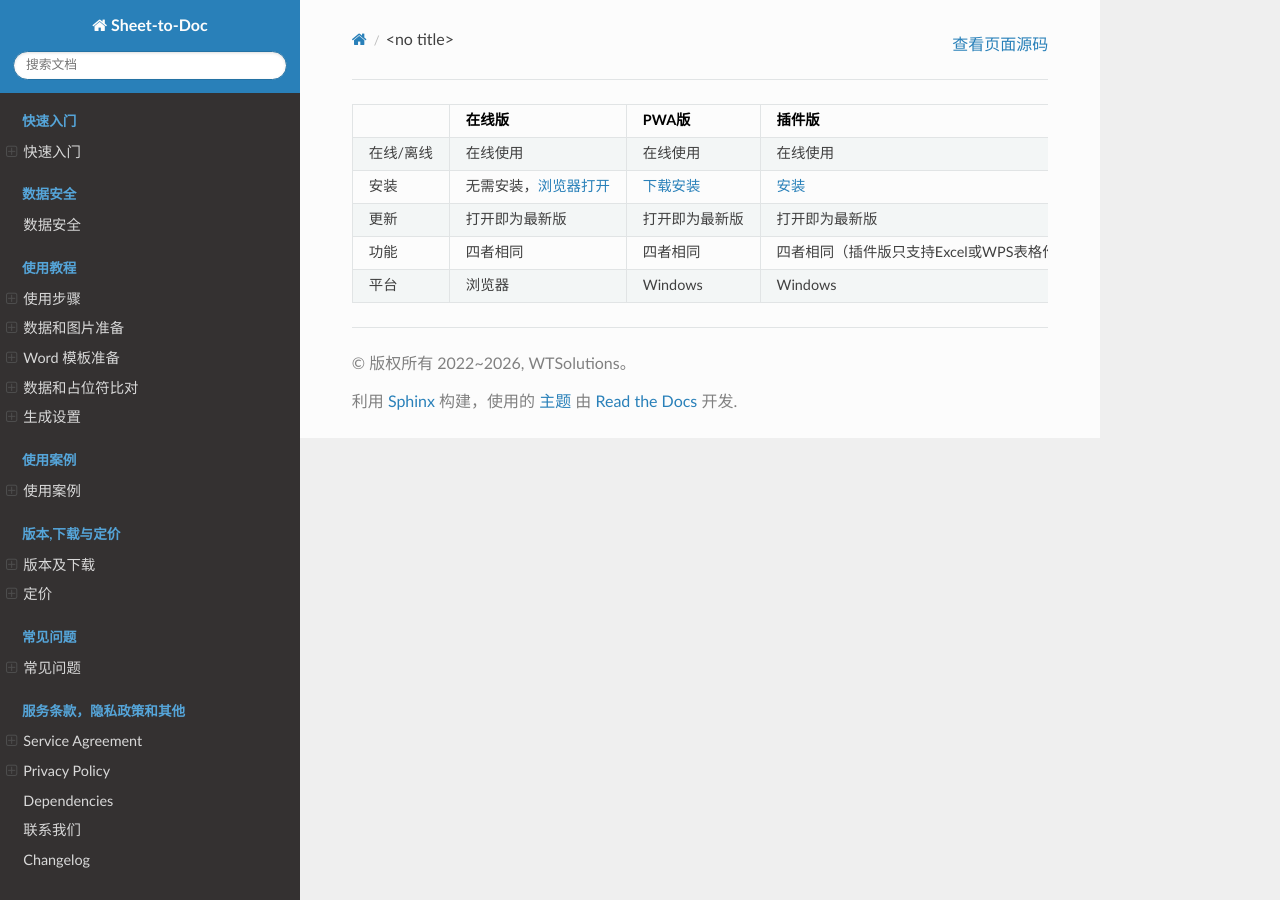
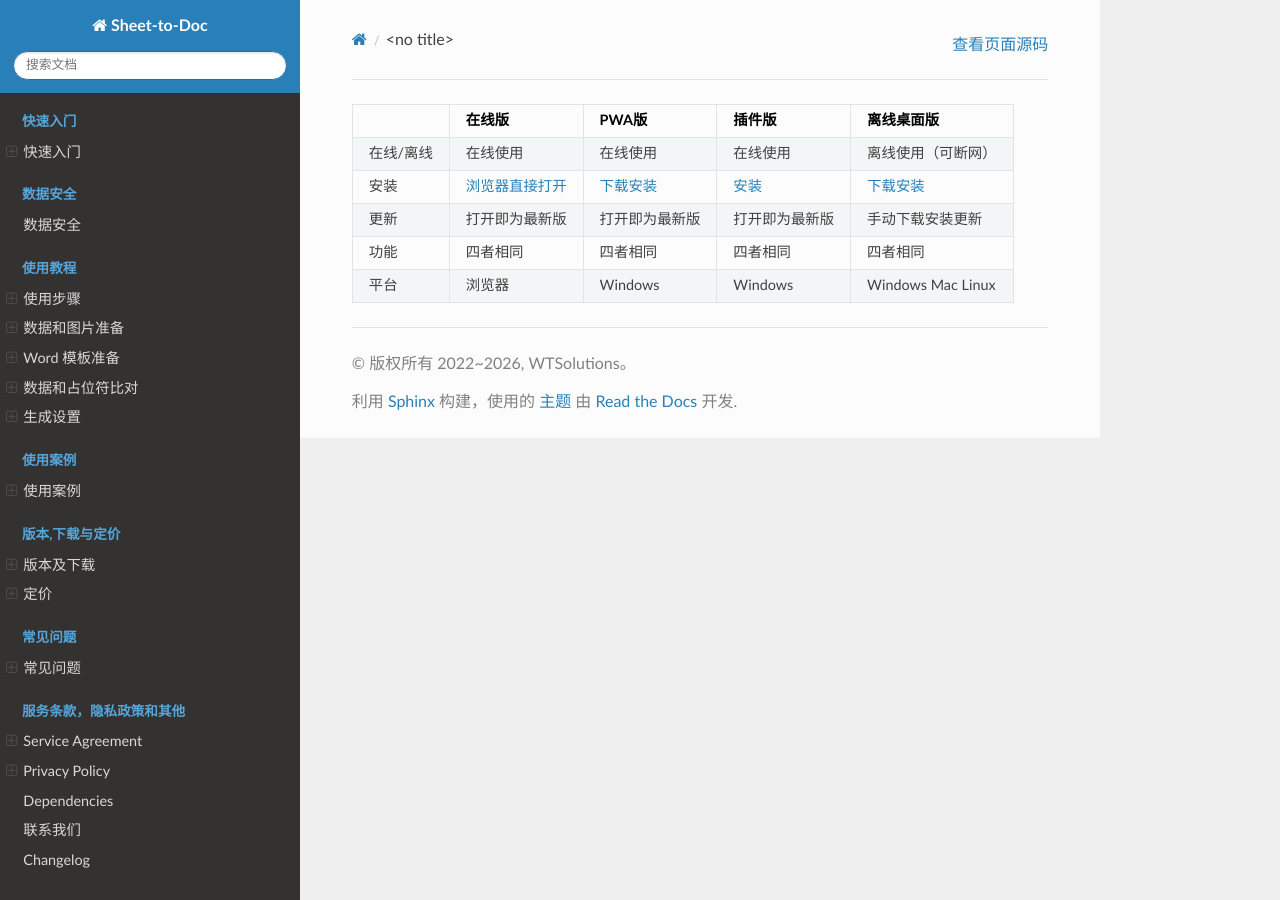
Before and after one commit to he-yang/sheet-to-doc-zh-cn, a Sphinx documentation site: the page built from source/_snippet/version.md, in a window 1280 px wide. Built offline with Sphinx 7.4.7 and the Read the Docs theme 3.1.0, drawn with Linux system fonts in a browser that asks for light colours.

Commit message:
update version snippet

```diff
--- a/source/_snippet/version.md
+++ b/source/_snippet/version.md
@@ -1,7 +1,7 @@
 |  | 在线版 | PWA版 | 插件版 | 离线桌面版 |
 | :--------: | :--------: | :--------: | :--------: | :--------: |
 | 在线/离线| 在线使用 | 在线使用 | 在线使用 | 离线使用（可断网）|
-| 安装 | 无需安装，[浏览器打开](https://s.wtsolutions.cn/sheet-to-doc.html) | [下载安装](https://sheet-to-doc.wtsolutions.cn/zh-cn/latest/download.html) | [安装](https://sheet-to-doc.wtsolutions.cn/zh-cn/latest/download.html) | [下载安装](https://sheet-to-doc.wtsolutions.cn/zh-cn/latest/download.html) |
+| 安装 | [浏览器直接打开](https://s.wtsolutions.cn/sheet-to-doc.html) | [下载安装](https://sheet-to-doc.wtsolutions.cn/zh-cn/latest/download.html) | [安装](https://sheet-to-doc.wtsolutions.cn/zh-cn/latest/download.html) | [下载安装](https://sheet-to-doc.wtsolutions.cn/zh-cn/latest/download.html) |
 | 更新 | 打开即为最新版 | 打开即为最新版 | 打开即为最新版 | 手动下载安装更新 |
-| 功能 | 四者相同  | 四者相同 | 四者相同（插件版只支持Excel或WPS表格作为数据源） | 四者相同 |
+| 功能 | 四者相同  | 四者相同 | 四者相同 | 四者相同 |
 | 平台 | 浏览器 | Windows | Windows | Windows Mac Linux |
```
